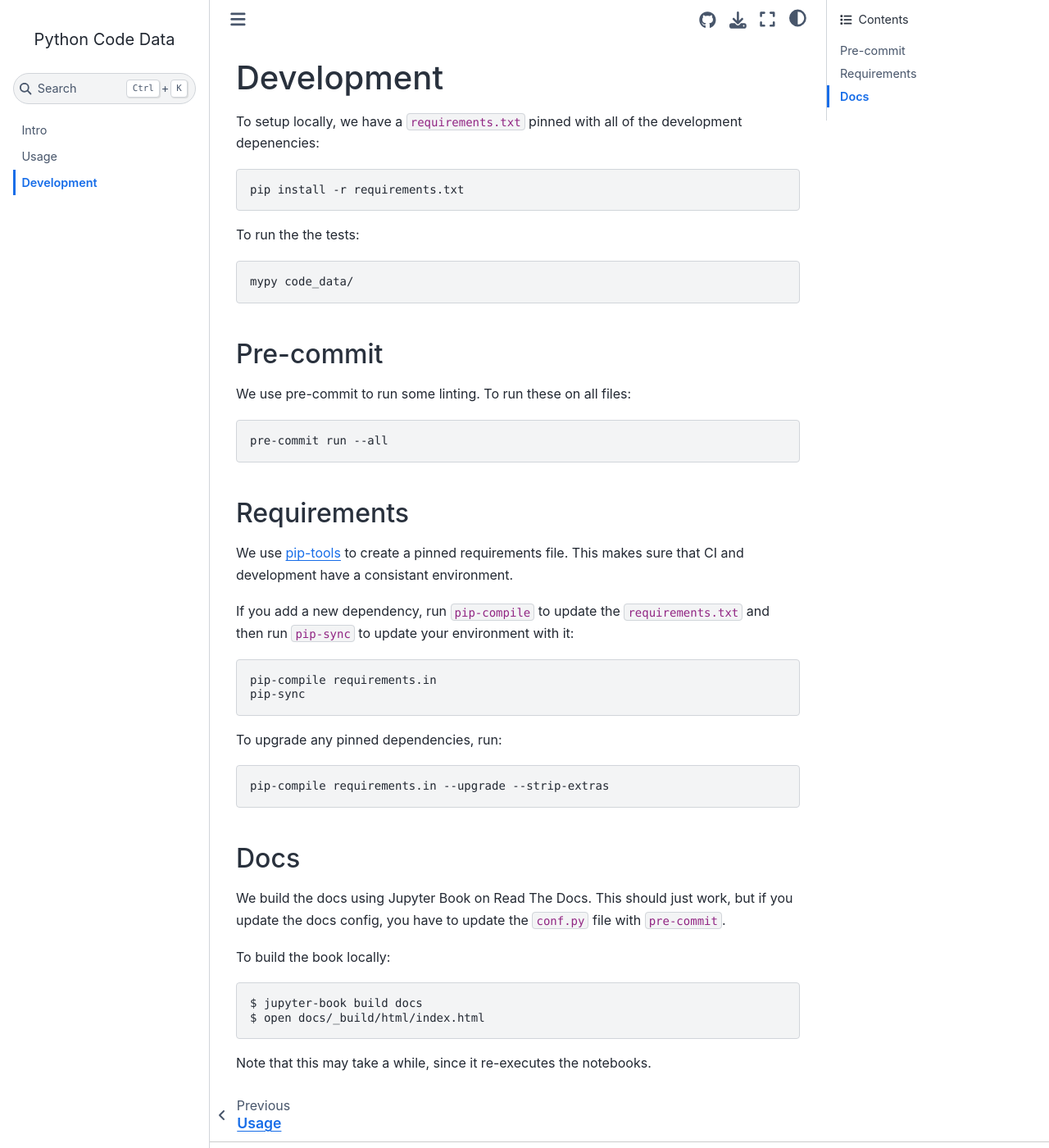
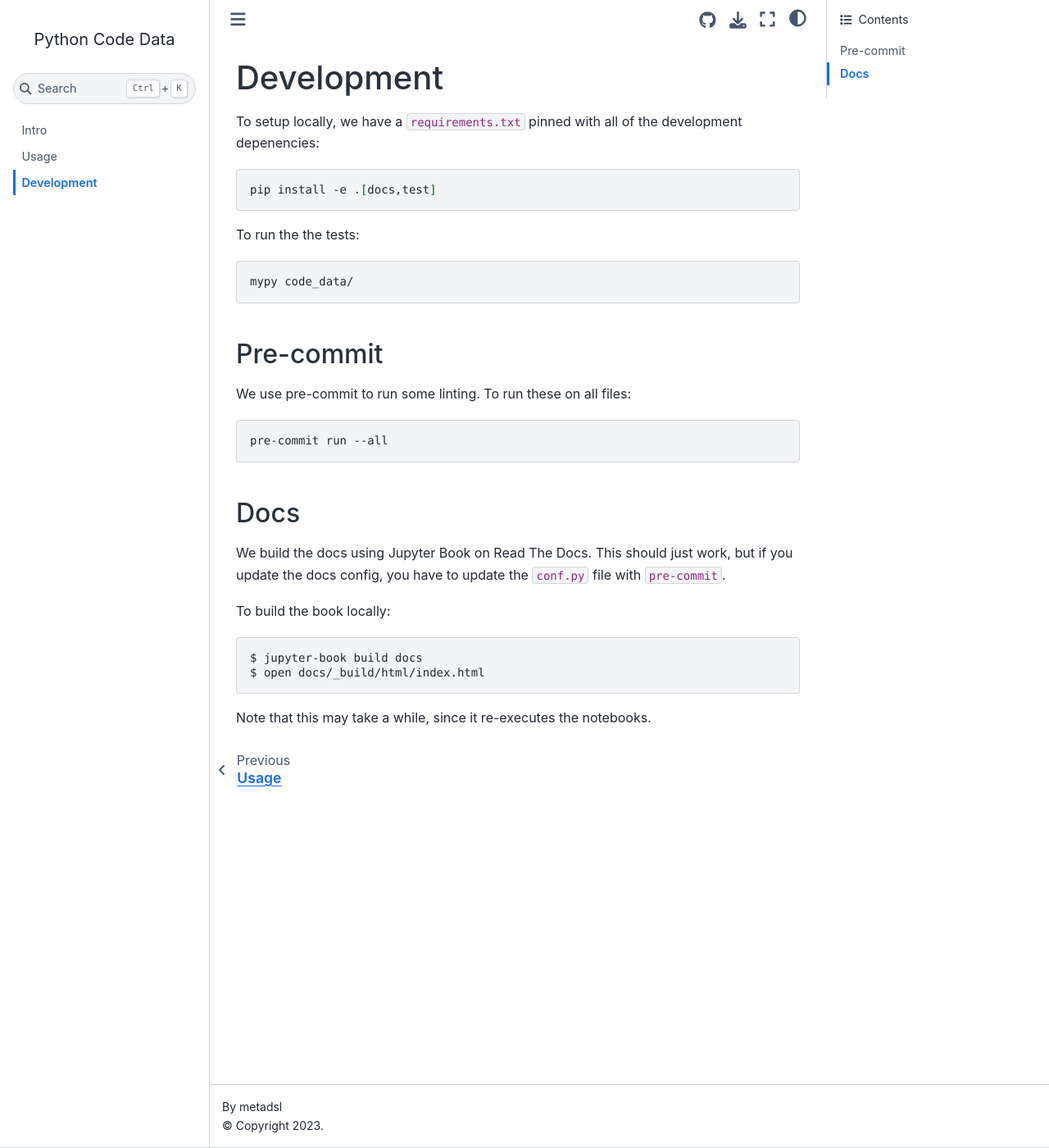
Before and after one commit to metadsl/python-code-data, a Jupyter Book: the page built from docs/development.md, in a window 1280 px wide and 1400 px high. Shown: the whole window at 82% size. Built offline with Jupyter Book 1.0.4 settings and Sphinx 7.4.7 and the Sphinx Book theme 1.1.4, drawn with Linux system fonts in a browser that asks for light colours.

Commit message:
Remove pip compile

````diff
--- a/docs/development.md
+++ b/docs/development.md
@@ -4,7 +4,7 @@ To setup locally, we have a `requirements.txt` pinned with all of the developmen
 depenencies:
 
 ```bash
-pip install -r requirements.txt
+pip install -e .[docs,test]
 ```
 
 To run the the tests:
@@ -21,26 +21,6 @@ We use pre-commit to run some linting. To run these on all files:
 pre-commit run --all
 ```
 
-## Requirements
-
-We use [pip-tools](https://github.com/jazzband/pip-tools) to create a pinned
-requirements file. This makes sure that CI and development have a consistant
-environment.
-
-If you add a new dependency, run `pip-compile` to update the `requirements.txt`
-and then run `pip-sync` to update your environment with it:
-
-```bash
-pip-compile requirements.in
-pip-sync
-```
-
-To upgrade any pinned dependencies, run:
-
-```bash
-pip-compile requirements.in --upgrade --strip-extras
-```
-
 ## Docs
 
 We build the docs using Jupyter Book on Read The Docs. This should just work,
````
Also changed, not shown: requirements.txt (deleted, +0 -504 lines), .pre-commit-config.yaml, .readthedocs.yaml, 2 other files.
